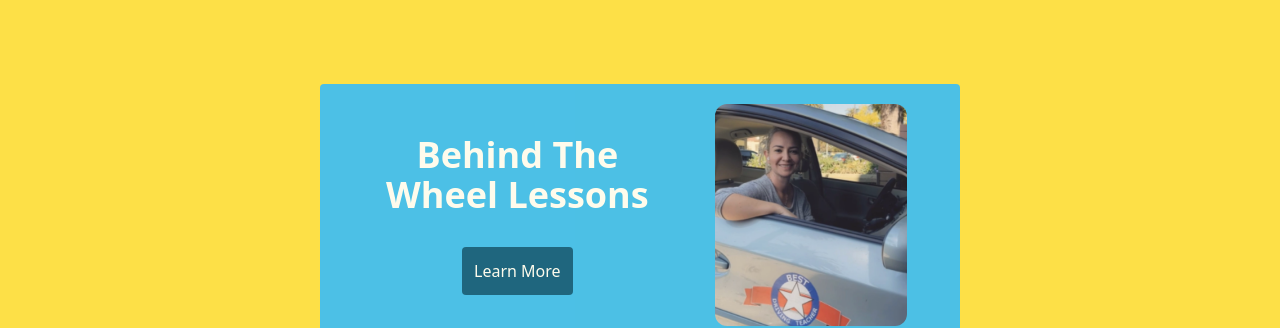
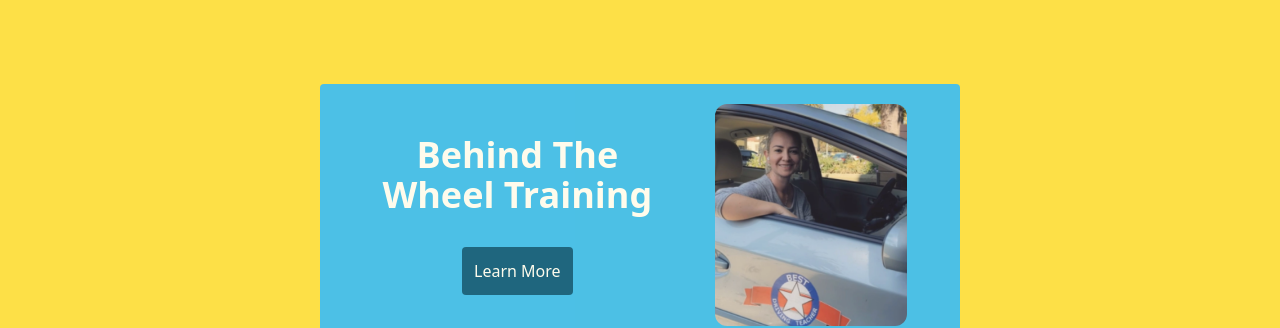
Before and after one commit to mannysanz715/Grace-s-Driving-School-Website, a React (Vite) app: page / in a window 1280 px wide. Shown: the part 884-1212 px from the top of the page. Built offline with nearby package versions, Linux system fonts and the light colour scheme.

Commit message:
Change 'Lessons' to 'Training'

```diff
--- a/src/components/Offerings/Offerings.jsx
+++ b/src/components/Offerings/Offerings.jsx
@@ -6,7 +6,7 @@ function Offerings(){
     <div className="flex flex-col pt-10 bg-yellow-300 max-sm:pb-32 gap-20 max-sm:gap-5 max-sm:pt-14">
       <h1 className="text-sky-400 text-center text-5xl max-sm:text-5xl font-extrabold">Services</h1>
       <div className="h-[32rem] flex flex-col gap-10 justify-evenly items-center bg-yellow-300 max-sm:flex-col max-sm:pt-16 max-sm:h-screen">
-        <OfferCards title="Behind The Wheel Lessons" image='/assets/grace.png' buttonText="Learn More" buttonLink="#pricing" buttonType=""/>
+        <OfferCards title="Behind The Wheel Training" image='/assets/grace.png' buttonText="Learn More" buttonLink="#pricing" buttonType=""/>
         <OfferCards title="Driver's Ed" buttonText="Coming Soon" image="/assets/kid.png" buttonLink="#" buttonType=""/>
       </div>
     </div>
```
